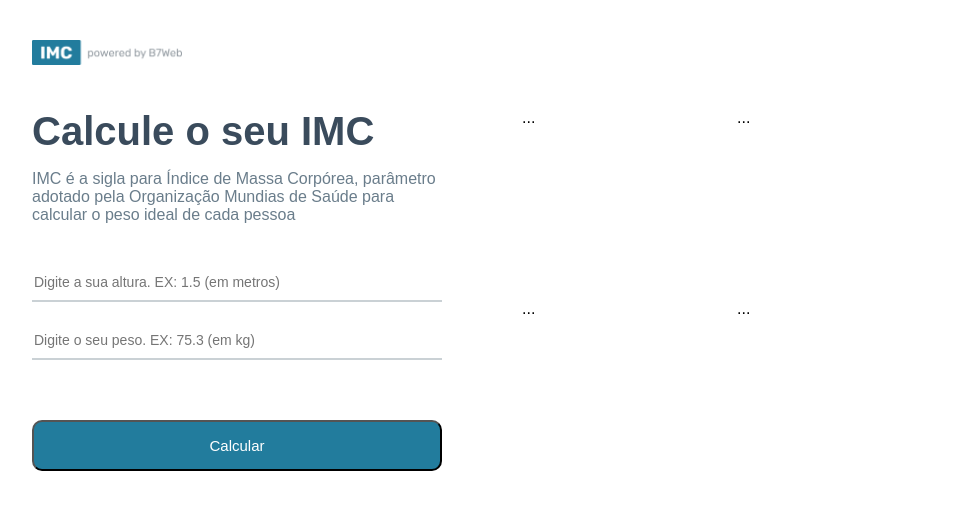
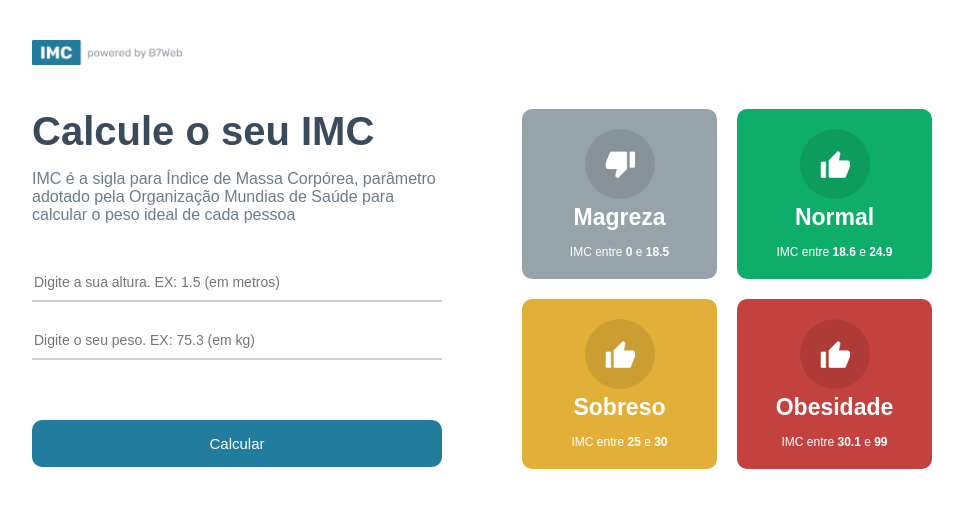
Before and after one commit to wesleibruno/MCReact, a React (Create React App) app in the folder react_calc_imc/: page / in a window 1280 px wide. Shown: the top 510 px of the page, without its empty margins (158-1121 px from the left). Built offline with nearby package versions, Linux system fonts and the light colour scheme.

Commit message:
create GridItem

```diff
--- a/react_calc_imc/src/App.module.css
+++ b/react_calc_imc/src/App.module.css
@@ -45,6 +45,7 @@ body {
 
 .container .leftSide button {
 background-color: #227c9d;
+border: 0;
 color: #fff;
 font-size: 15px;
 border-radius: 10px;
--- a/react_calc_imc/src/components/GridItem/GridItem.module.css
+++ b/react_calc_imc/src/components/GridItem/GridItem.module.css
@@ -0,0 +1,31 @@
+.main {
+    flex: 1;
+    color: #fff;
+    border-radius: 10px;
+    display: flex;
+    justify-content: center;
+    align-items: center;
+    flex-direction: column;
+    padding: 20px;
+}
+
+.gridIcon {
+    width: 70px;
+    height: 70px;
+    border-radius: 50%;
+    background-color: rgba(0, 0, 0, .1);
+    display: flex;
+    justify-content: center;
+    align-items: center;
+}
+
+.gridTitle {
+    font-size: 23px;
+    font-weight: bold;
+    margin-top: 5px;
+}
+
+.gridInfo {
+    font-size: 12px;
+    margin-top: 14px;
+}
--- a/react_calc_imc/src/components/GridItem/GridItem.tsx
+++ b/react_calc_imc/src/components/GridItem/GridItem.tsx
@@ -1,12 +1,24 @@
 import { Level } from "../../helpers/imc";
-
+import styles from "./GridItem.module.css";
+import upImage from "../../assets/up.png";
+import downImage from "../../assets/down.png";
 
 type Props = {
-item: Level
-}
+  item: Level;
+};
 
 export const GridItem = ({item}: Props) => {
-    return (
-        <div>...</div>
-        );
-    };
+  return (
+    <div className={styles.main} style={{ backgroundColor: item.color }}>
+      <div className={styles.gridIcon}>
+        <img src={item.icon === 'up' ? upImage : downImage} alt="" width="30" />
+      </div>
+      <div className={styles.gridTitle}>{item.title}</div>
+      <div className={styles.gridInfo}>
+        <>
+            IMC entre <strong>{item.imc[0]}</strong> e <strong>{item.imc[1]}</strong>
+        </>
+      </div>
+    </div>
+  );
+};
```
